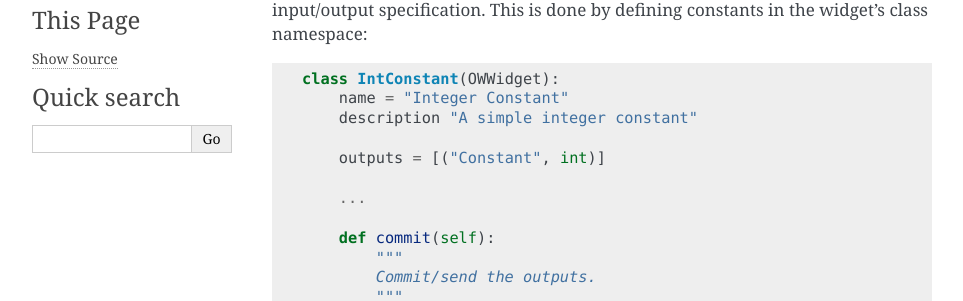
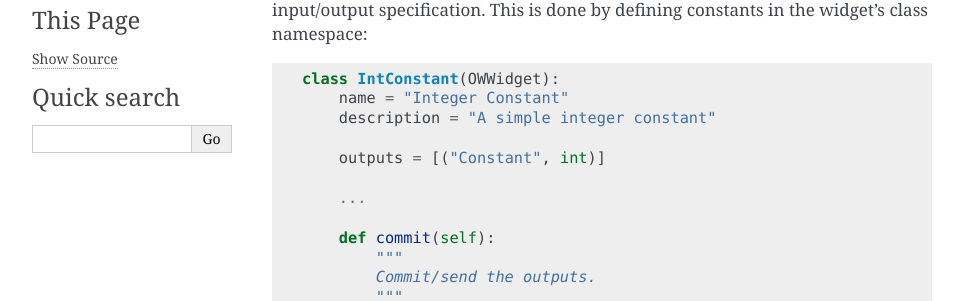
Before and after one commit to biolab/orange-widget-base, a Sphinx documentation site: the page built from doc/development/source/widget.rst, in a window 1280 px wide and 900 px high. Shown: the part 315-616 px from the top of the window, without its empty margins (148-1111 px from the left). Built offline with Sphinx 7.4.7, drawn with Linux system fonts in a browser that asks for light colours; formulas are drawn with MathJax 3.

```diff
--- a/doc/development/source/widget.rst
+++ b/doc/development/source/widget.rst
@@ -21,7 +21,7 @@ constants in the widget's class namespace:
 
     class IntConstant(OWWidget):
         name = "Integer Constant"
-        description "A simple integer constant"
+        description = "A simple integer constant"
 
         outputs = [("Constant", int)]
 
```
